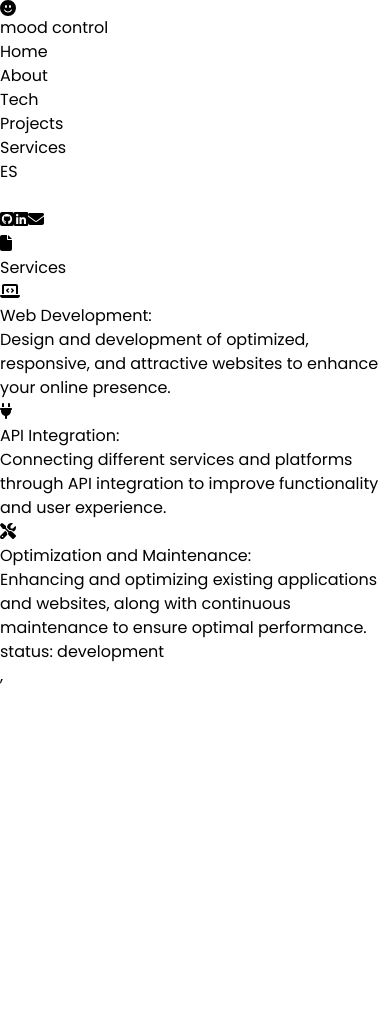
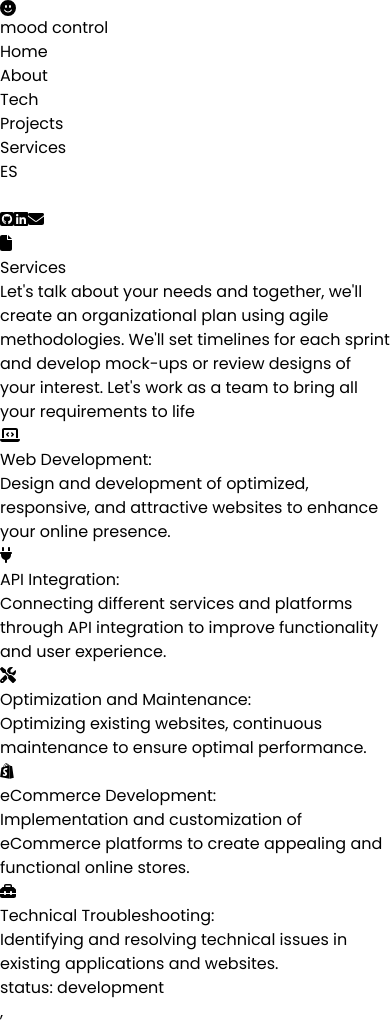
Before and after one commit to MercedesPoisson/Portfolio, a React (Create React App) app: page /services in a window 390 px wide. Before the commit the page ends 844 px from the top, so only its background shows below. Built offline with nearby package versions, Linux system fonts and the light colour scheme.

Commit message:
services check not responsive yet

```diff
--- a/src/components/NavBar.jsx
+++ b/src/components/NavBar.jsx
@@ -155,6 +155,12 @@ const NavBar = () => {
               >
                 Projects
               </li>
+              <li
+                className="block cursor-pointer font-medium text-black hover:text-green mb-2"
+                onClick={handleNavigateToServices}
+              >
+                Services
+              </li>
               {/* <li className="block cursor-pointer font-medium text-black hover:text-green mb-2" onClick={handleNavigateToContact}>Contact</li> */}
               <li
                 className="block cursor-pointer font-bold text-red hover:text-black"
--- a/src/components/Services.jsx
+++ b/src/components/Services.jsx
@@ -1,13 +1,14 @@
 import { useContext, useState } from "react";
 import ColorContext from "./ColorContext";
 import { FontAwesomeIcon } from "@fortawesome/react-fontawesome";
-import { faLaptopCode, faPlug, faScrewdriverWrench } from "@fortawesome/free-solid-svg-icons"; // Importa los iconos específicos que deseas usar
+import { faLaptopCode, faPlug, faScrewdriverWrench, faToolbox  } from "@fortawesome/free-solid-svg-icons";
+import { faShopify } from "@fortawesome/free-brands-svg-icons";
 
 const Services = () => {
   const { isPurple, toggleColor } = useContext(ColorContext);
 
   return (
-    <div className="mt-20">
+    <div className="mt-20 ">
       <h1
         className={`mb-1 text-2xl sm:text-3xl md:text-4xl font-bold ${
           isPurple ? "text-slate-200" : "text-black"
@@ -15,8 +16,13 @@ const Services = () => {
       >
         Services
       </h1>
-      <div className="grid grid-cols-1 sm:grid-cols-3 gap-4 mt-6">
-        <div className="flex flex-col items-center border mb-8 py-6 px-6">
+      <p className={`text-sm mt-3 text-justify ${isPurple ? "text-slate-200" : "text-black"} `}>
+        Let's talk about your needs and together, we'll create an organizational plan using agile
+        methodologies. We'll set timelines for each sprint and develop mock-ups or review designs
+        of your interest.
+        Let's work as a team to bring all your requirements to life</p>
+      <div className="grid grid-cols-1 sm:grid-cols-3 gap-2 mt-3">
+        <div className="flex flex-col items-center border mb-8 py-3 px-3">
           <FontAwesomeIcon
             icon={faLaptopCode}
             className={`mr-2 cursor-pointer text-4xl ${
@@ -26,14 +32,14 @@ const Services = () => {
             }`}
           />
           <h4
-            className={`font-light sm:font-semibold mt-3 text-center ${
+            className={`font-light sm:font-semibold text-sm mt-3 text-center ${
               isPurple ? "text-slate-200" : "text-black"
             }`}
           >
             Web Development:
           </h4>
           <p
-            className={`font-light sm:font-medium mt-3 text-center ${
+            className={`font-light sm:font-medium mt-3 text-center text-sm ${
               isPurple ? "text-slate-200" : "text-black"
             }`}
           >
@@ -42,7 +48,7 @@ const Services = () => {
           </p>
         </div>
 
-        <div className="flex flex-col items-center border mb-8 py-6 px-6">
+        <div className="flex flex-col items-center border mb-8 py-3 px-3">
           <FontAwesomeIcon
             icon={faPlug}
             className={`mr-2 cursor-pointer text-4xl ${
@@ -52,14 +58,14 @@ const Services = () => {
             }  `}
           />
           <h4
-            className={`font-light sm:font-semibold mt-3 text-center ${
+            className={`font-light sm:font-semibold mt-3 text-center text-sm ${
               isPurple ? "text-slate-200" : "text-black"
             }`}
           >
             API Integration:
           </h4>
           <p
-            className={`font-light sm:font-medium mt-3 text-center ${
+            className={`font-light sm:font-medium mt-3 text-center text-sm ${
               isPurple ? "text-slate-200" : "text-black"
             }`}
           >
@@ -68,7 +74,7 @@ const Services = () => {
           </p>
         </div>
 
-        <div className="flex flex-col items-center border mb-8 py-6 px-6">
+        <div className="flex flex-col items-center border mb-8 py-3 px-3">
           <FontAwesomeIcon
             icon={faScrewdriverWrench}
             className={`mr-2 cursor-pointer text-4xl ${
@@ -78,18 +84,69 @@ const Services = () => {
             }  `}
           />
           <h4
-            className={`font-light sm:font-semibold mt-3 text-center ${
+            className={`font-light sm:font-semibold mt-3 text-center text-sm ${
               isPurple ? "text-slate-200" : "text-black"
             }`}
           >
             Optimization and Maintenance:
           </h4>
           <p
-            className={`font-light sm:font-medium mt-3 text-center ${
+            className={`font-light sm:font-medium mt-3 text-center text-sm ${
               isPurple ? "text-slate-200" : "text-black"
             }`}
-          > Enhancing and optimizing existing applications and websites,
-          along with continuous maintenance to ensure optimal performance.
+          > Optimizing existing websites,
+         continuous maintenance to ensure optimal performance.
+
+          </p>
+        </div>
+
+        <div className="flex flex-col items-center border mb-8 py-3 px-3">
+          <FontAwesomeIcon
+            icon={faShopify }
+            className={`mr-2 cursor-pointer text-4xl ${
+              isPurple
+                ? "text-red  hover:text-green"
+                : "text-green hover:text-red"
+            }  `}
+          />
+          <h4
+            className={`font-light sm:font-semibold mt-3 text-center text-sm ${
+              isPurple ? "text-slate-200" : "text-black"
+            }`}
+          >
+            eCommerce Development:
+          </h4>
+          <p
+            className={`font-light sm:font-medium mt-3 text-center text-sm ${
+              isPurple ? "text-slate-200" : "text-black"
+            }`}
+          > Implementation and customization of eCommerce platforms to create appealing
+          and functional online stores.
+
+          </p>
+        </div>
+
+        <div className="flex flex-col items-center border mb-8 py-3 px-3">
+          <FontAwesomeIcon
+            icon={faToolbox  }
+            className={`mr-2 cursor-pointer text-4xl ${
+              isPurple
+                ? "text-red  hover:text-green"
+                : "text-green hover:text-red"
+            }  `}
+          />
+          <h4
+            className={`font-light sm:font-semibold mt-3 text-center text-sm ${
+              isPurple ? "text-slate-200" : "text-black"
+            }`}
+          >
+            Technical Troubleshooting:
+          </h4>
+          <p
+            className={`font-light sm:font-medium mt-3 text-center text-sm ${
+              isPurple ? "text-slate-200" : "text-black"
+            }`}
+          > Identifying and resolving technical issues in existing applications and websites.
 
           </p>
         </div>
@@ -99,13 +156,3 @@ const Services = () => {
 };
 
 export default Services;
-
-//
-
-//
-
-//
-
-// eCommerce Development: Implementation and customization of eCommerce platforms to create appealing and functional online stores.
-
-// Technical Troubleshooting: Identifying and resolving technical issues in existing applications and websites.
```
